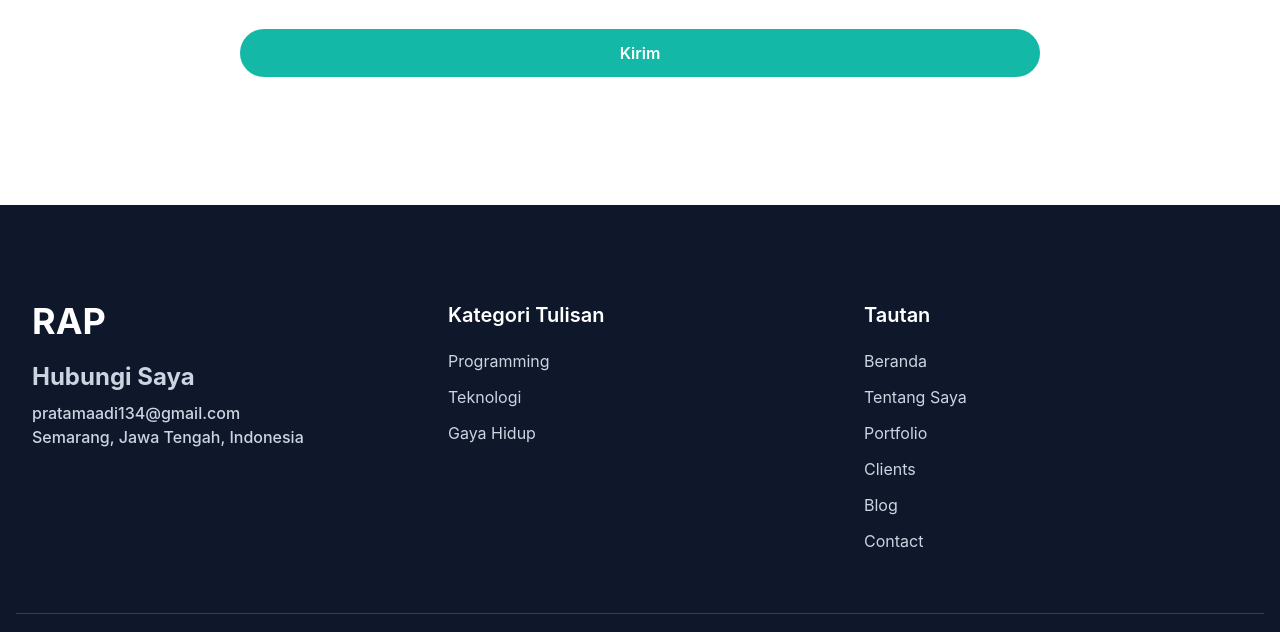
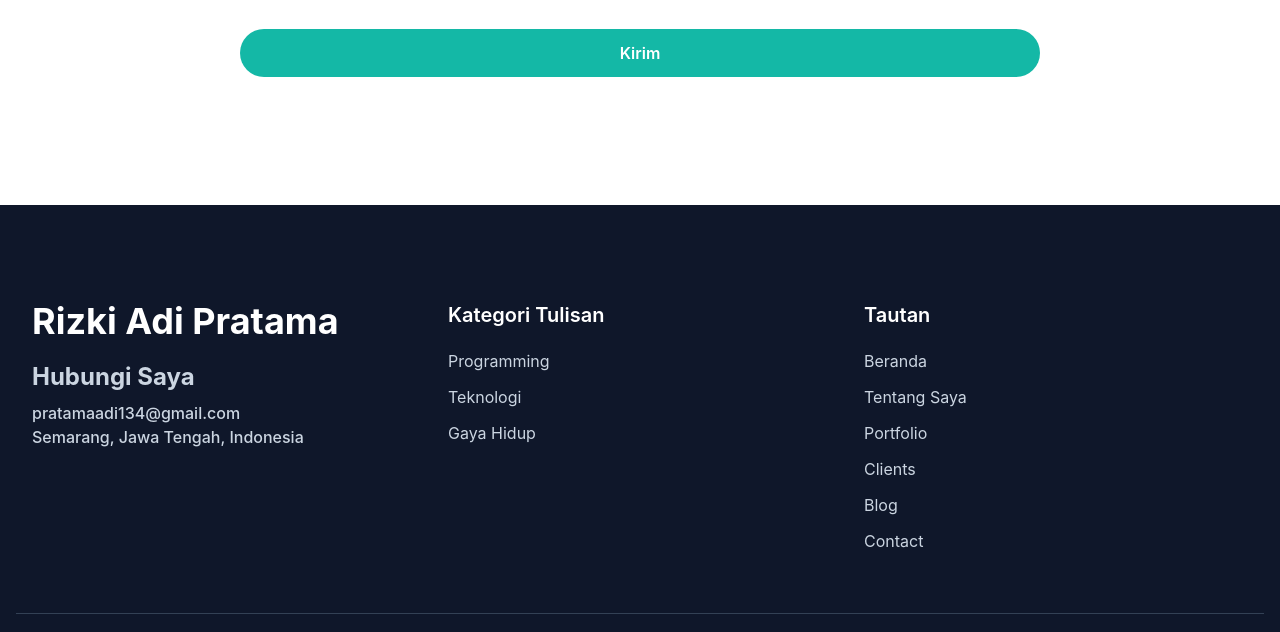
Before and after one commit to rizkiaditama/portfolio, a website: page index.html in a window 1280 px wide. Shown: the part 4900-5532 px from the top of the page. Drawn offline with Linux system fonts and the light colour scheme.

Commit message:
Update index.html

```diff
--- a/index.html
+++ b/index.html
@@ -629,7 +629,7 @@
       <div class="container">
         <div class="flex flex-wrap">
           <div class="w-full px-4 mb-12 text-slate-300 font-medium md:w-1/3">
-            <h2 class="font-bold text-4xl text-white mb-5">RAP</h2>
+            <h2 class="font-bold text-4xl text-white mb-5">Rizki Adi Pratama</h2>
             <h3 class="font-bold text-2xl mb-2">Hubungi Saya</h3>
             <p>pratamaadi134@gmail.com</p>
             <p>Semarang, Jawa Tengah, Indonesia</p>
```
